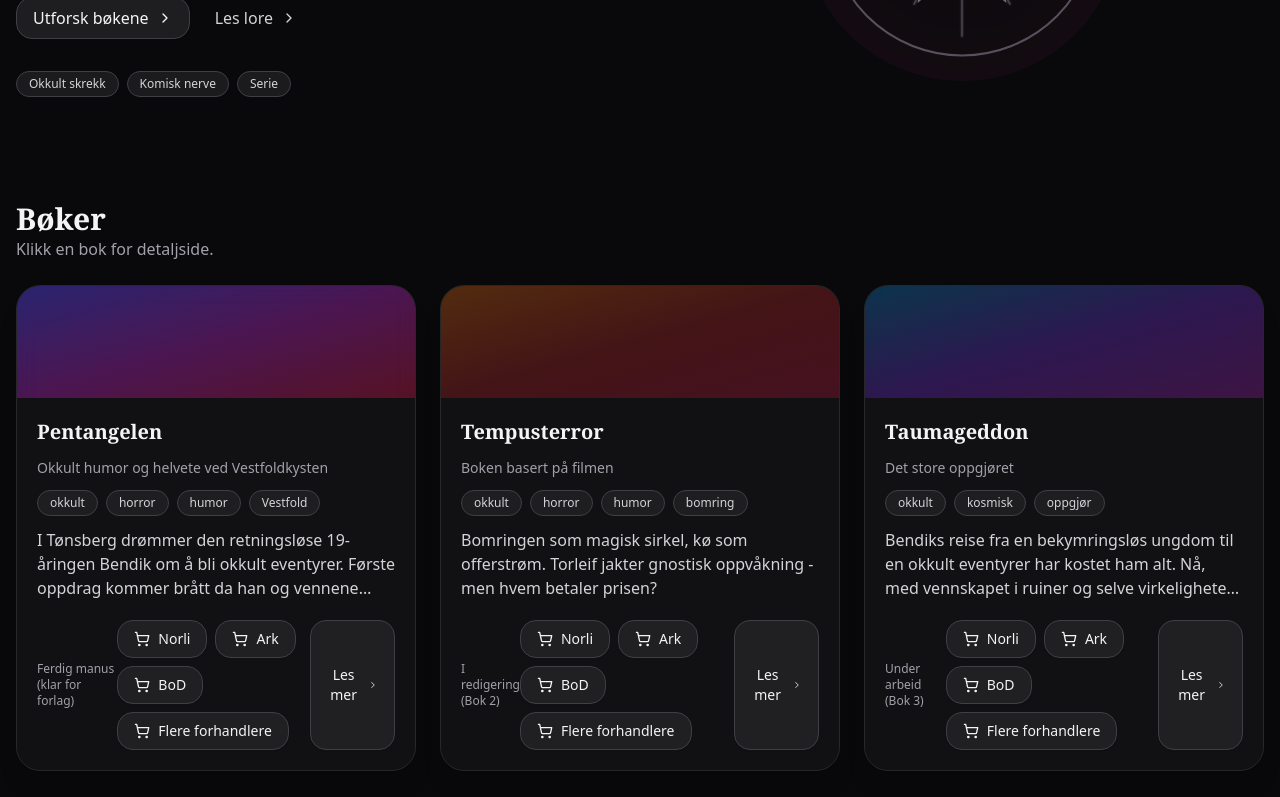
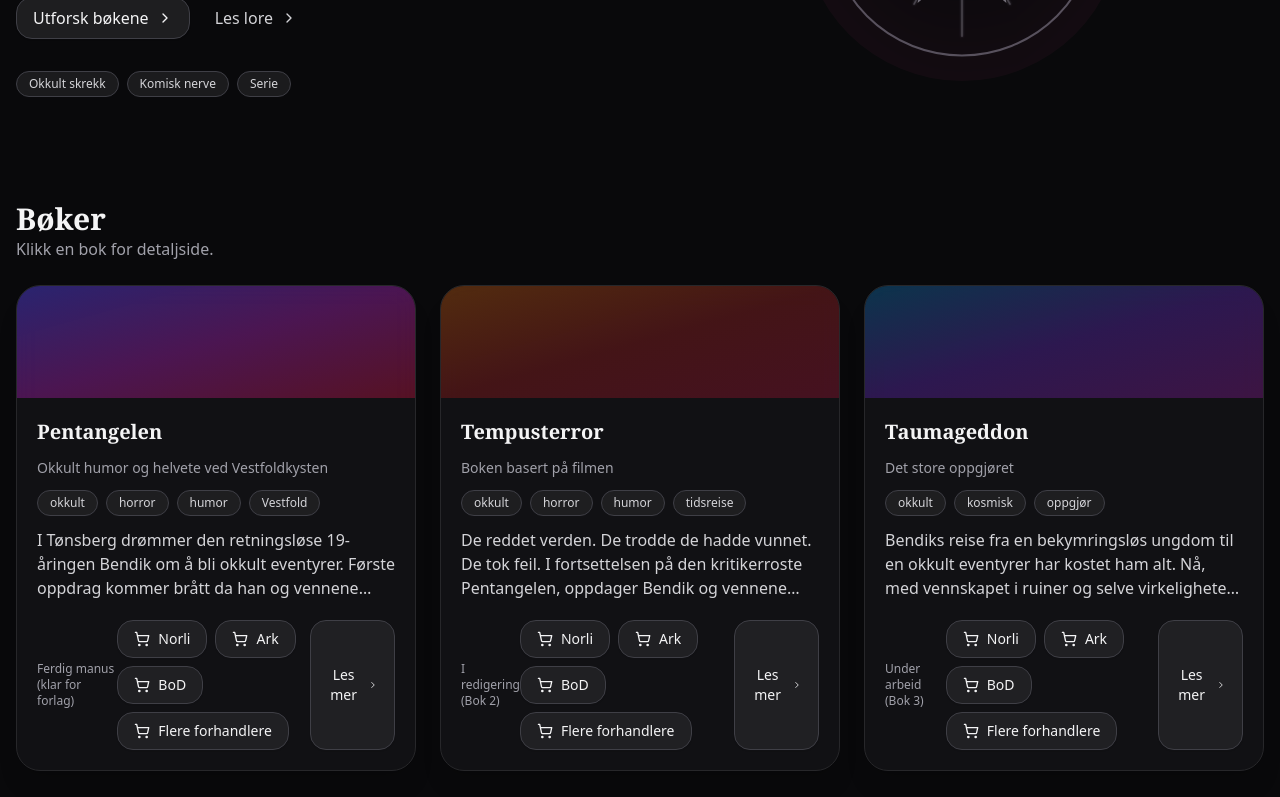
Before and after one commit to TorbenHR/pentangelen-site, a React (Vite) app: page / in a window 1280 px wide. Shown: the part 384-1181 px from the top of the page. Built offline with nearby package versions, Linux system fonts and the light colour scheme.

Commit message:
Legg til Hjem-knapp øverst i burgermenyen

```diff
--- a/src/App.jsx
+++ b/src/App.jsx
@@ -228,7 +228,7 @@ const BOOKS = [
     details: [
       { icon: MapPin, label: "Sted", value: "Tønsbergs mørke side" },
       { icon: Ghost, label: "Antagonist", value: "En 105 år gammel nasist og inkarnat" },
-      { icon: Shield, label: "Tema", value: "Skyld, vennskap, offer, agurkmi" },
+      { icon: Shield, label: "Tema", value: "Skyld, vennskap, offer, agurkmiks" },
     ],
     author: "Torben Halvorsen Rygg",
   },
@@ -237,13 +237,13 @@ const BOOKS = [
     title: "Tempusterror",
     subtitle: "Boken basert på filmen",
     status: "I redigering (Bok 2)",
-    tags: ["okkult", "horror", "humor", "bomring"],
+    tags: ["okkult", "horror", "humor", "tidsreise"],
     gradient: "from-amber-700/40 via-red-700/30 to-rose-700/30",
     blurb:
-      "Bomringen som magisk sirkel, kø som offerstrøm. Torleif jakter gnostisk oppvåkning - men hvem betaler prisen?",
+      "De reddet verden. De trodde de hadde vunnet. De tok feil. I fortsettelsen på den kritikerroste Pentangelen, oppdager Bendik og vennene hans at deres største seier bare var åpningstrekket i et mye mørkere og mer forrædersk spill. Og hva skjer når man er drevet av en sorg så dyp at man er villig til å ofre selve tidslinjen for å vinne tilbake det han har tapt.",
     details: [
       { icon: MapPin, label: "Sted", value: "Tønsbergs hovedpulsåre" },
-      { icon: Timer, label: "Motiv", value: "Kø-ritualer & skjulte kostnader" },
+      { icon: Timer, label: "Motiv", value: "Ritualer & skjulte kostnader" },
       { icon: Wand2, label: "Tema", value: "En eldgammel pakt, et knust hjerte, og en sorg som er mektigere enn noen demon." },
     ],
     author: "Torben Halvorsen Rygg",
@@ -349,6 +349,7 @@ function Nav({ route, setRoute, setSelectedBook, theme, setTheme }) {
             </button>
             {menuOpen && (
               <div className="fixed right-4 top-24 w-56 max-h-[calc(100vh-5rem)] overflow-y-auto rounded-2xl bg-zinc-900/95 shadow-xl border border-zinc-800 flex flex-col py-2 z-50">
+                <button className="text-left px-4 py-2 hover:bg-zinc-800 text-zinc-100 font-semibold" onClick={() => { setSelectedBook(null); setRoute(PAGES.HOME); setMenuOpen(false); }}>Hjem</button>
                 <button className="text-left px-4 py-2 hover:bg-zinc-800 text-zinc-100" onClick={() => { setRoute(PAGES.BOOKS); setMenuOpen(false); }}>Bøker</button>
                 <button className="text-left px-4 py-2 hover:bg-zinc-800 text-zinc-100" onClick={() => { setRoute(PAGES.LORE); setMenuOpen(false); }}>Lore</button>
                 <button className="text-left px-4 py-2 hover:bg-zinc-800 text-zinc-100" onClick={() => { setRoute(PAGES.NEWS); setMenuOpen(false); }}>Nyheter</button>
@@ -874,9 +875,9 @@ export default function PentangelenSiteMock() {
         <div className="mx-auto max-w-5xl px-4 py-10">
           <Card className="p-6">
             <h2 className="text-xl font-serif font-semibold text-zinc-100">Torben Halvorsen Rygg</h2>
-            <p className="text-zinc-400">Hva skjer når en fyr med et bein solid plantet i NAVs byråkratiske kalde maskineri og det andre vilt sparkende i et multivers av gnostiske tekster, dårlig teologi og Life of Brian bestemmer seg for å skrive en bok?
+            <p className="text-zinc-400">Hva skjer når en dude med et bein solid plantet i Navs byråkratiske kalde maskineri og det andre vilt trampende i et et univers av gnostiske tekster, dårlig teologi og forkjærlighet for skrekk bestemmer seg for å skrive en bok?
               Vel, du får noe sånt som dette. <br />
-              &nbsp;&nbsp;&nbsp;Jeg heter Torben, bor i utkanten av Tønsberg, og har tilbrakt en foruroligende stor del av livet mitt med å se det absurde utfolde seg i statlige korridorer. Det er en opplevelse som lærer deg én ting: virkeligheten er ofte rarere, dummere og mer uforutsigbar enn noen fiksjon du kan finne på.
+              &nbsp;&nbsp;&nbsp;Jeg heter Torben, bor i utkanten av Tønsberg, og har tilbrakt en foruroligende stor del av livet mitt med å se det absurde utfolde seg i statlige korridorer. Folk sier virkeligheten er ofte rarere, dummere og mer uforutsigbar enn noen fiksjon du kan finne på.
               Så jeg bestemte meg for å ta den utfordringen.<br />
               &nbsp;&nbsp;&nbsp;&nbsp; Bøkene mine er et resultat av den innsikten. De er en slags kjærlig, men kaotisk, frontkollisjon mellom det jeg synes er genuint fascinerende – kosmisk horror, eldgamle myter, tidsparadokser – og det som er genuint tønsbergensisk: debatter om hvorvidt agurkmiks er en forbrytelse mot menneskeheten, mysteriet med bomringer, og den dypt rotfestede troen på byens helter kan redde verden.
               Forvent raske dialoger, mysterier som er smartere enn de kanskje burde være, og en konstant påminnelse om at selv når himmelen revner og glemte guder kommer gjennom illusjonen, er det sannsynligvis noen i nærheten som er mer opptatt av om lompe egentlig er bedre enn pølsebrød.
```
